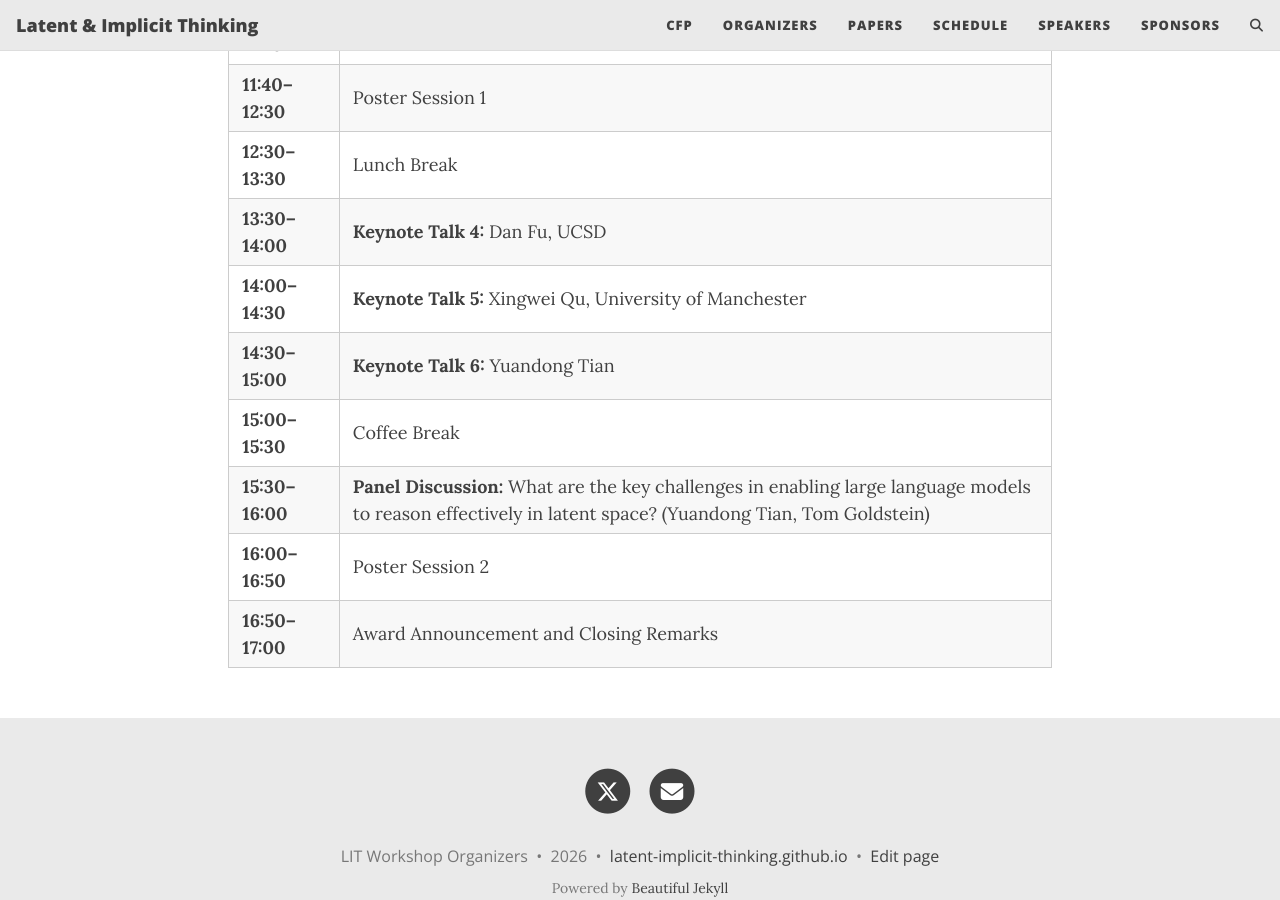
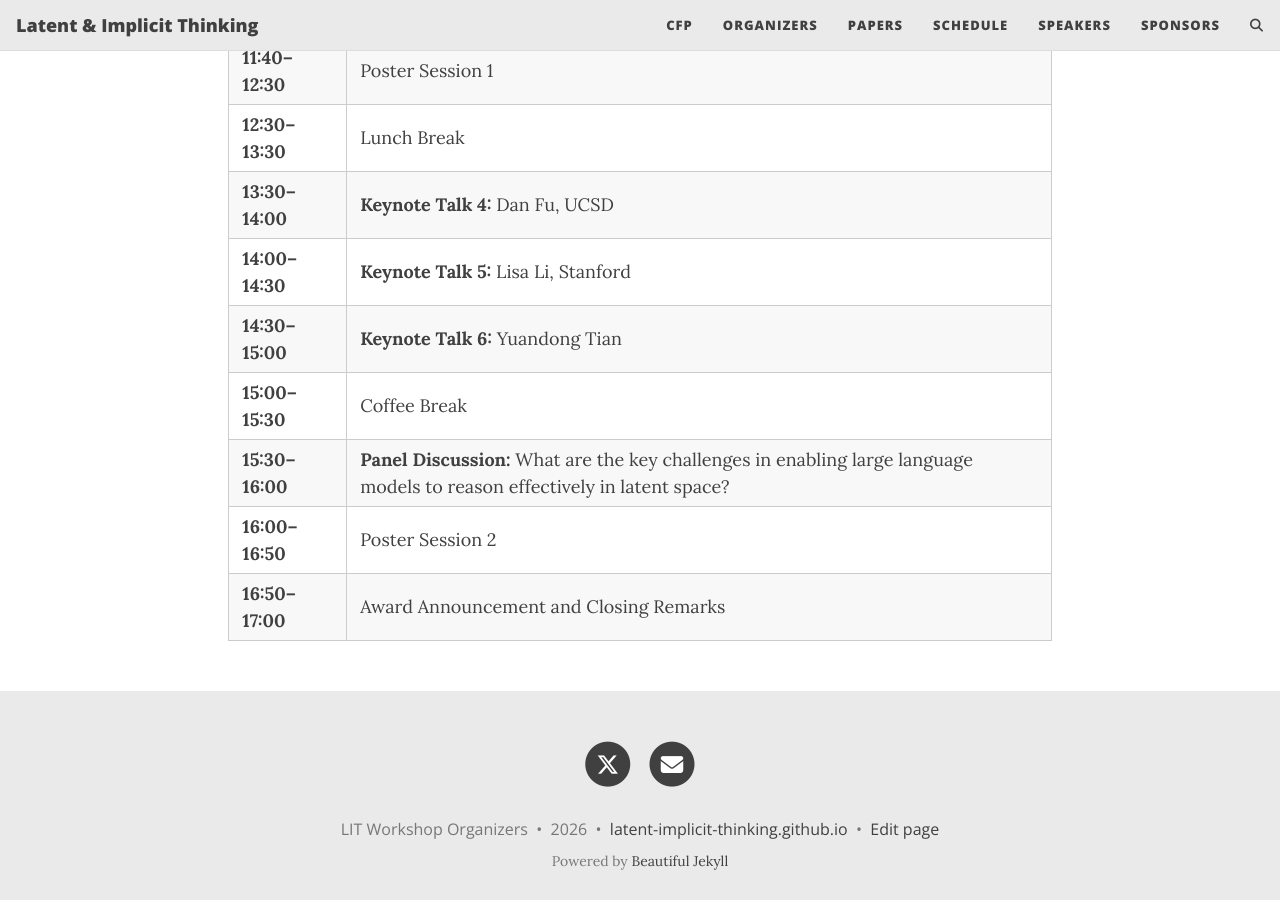
Before and after one commit to latent-implicit-thinking/latent-implicit-thinking.github.io, a Jekyll site: the page built from schedule.md, in a window 1280 px wide and 900 px high, scrolled down 713 px. Built offline with Jekyll 4.4.1, drawn with Linux system fonts in a browser that asks for light colours; comment, search, counter and statistics services are not loaded.

Commit message:
Restore Lisa Li, swap Beidi Chen for Dan Fu in slides, drop panelists
- schedule.md: revert Keynote 5 from Xingwei Qu back to Lisa Li, and
  remove panelist names from the panel discussion row (panel lineup
  is not finalized).
- slides/index.html: replace Keynote 4 (Beidi Chen, CMU) with
  Dan Fu, UC San Diego, and shorten "Lisa Xiang Li" to "Lisa Li" for
  consistency with the schedule and speakers page.
- speakers.md: swap Xingwei Qu back to Lisa Li.

```diff
--- a/schedule.md
+++ b/schedule.md
@@ -18,9 +18,9 @@ permalink: /schedule/
 | **11:40–12:30** | Poster Session 1          |
 | **12:30–13:30** | Lunch Break               |
 | **13:30–14:00** | **Keynote Talk 4:** Dan Fu, UCSD |
-| **14:00–14:30** | **Keynote Talk 5:** Xingwei Qu, University of Manchester |
+| **14:00–14:30** | **Keynote Talk 5:** Lisa Li, Stanford |
 | **14:30–15:00** | **Keynote Talk 6:** Yuandong Tian |
 | **15:00–15:30** | Coffee Break |
-| **15:30–16:00** | **Panel Discussion:** What are the key challenges in enabling large language models to reason effectively in latent space? (Yuandong Tian, Tom Goldstein)|
+| **15:30–16:00** | **Panel Discussion:** What are the key challenges in enabling large language models to reason effectively in latent space?  |
 | **16:00–16:50** | Poster Session 2          |
 | **16:50–17:00** | Award Announcement and Closing Remarks |
```
Also changed, not shown: slides/index.html (+7 -7 lines), speakers.md (+2 -2 lines).
